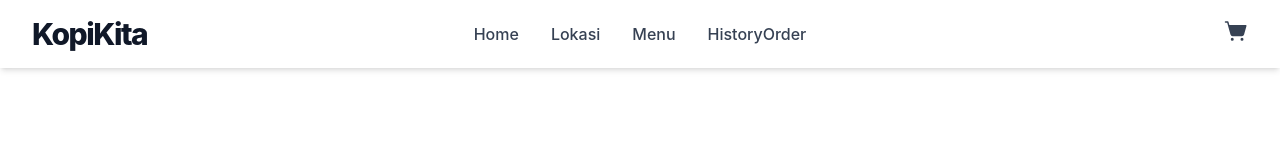
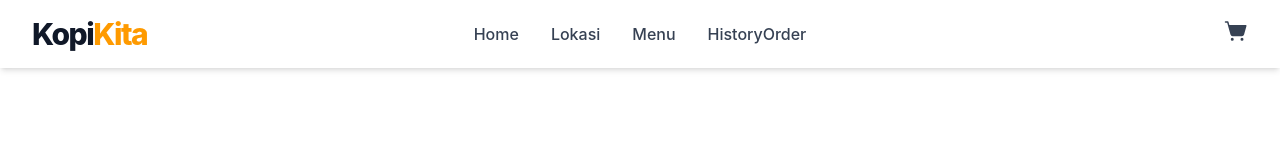
Before and after one commit to Gyandraa/Project-Website-Kopi, a React (Vite) app: page / in a window 1280 px wide. Shown: the top 160 px of the page. Built offline with nearby package versions, Linux system fonts and the light colour scheme.

Commit message:
feat: add some color for teks kopikita

```diff
--- a/src/layout/navbar.tsx
+++ b/src/layout/navbar.tsx
@@ -6,7 +6,7 @@ export default function Navbar() {
     <div className="relative flex items-center justify-between py-4 px-8 bg-white shadow-md">
       <div>
         <h2 className="text-3xl font-extrabold tracking-tighter text-gray-900">
-          KopiKita
+          Kopi<span className="text-amber-500">Kita</span>
         </h2>
       </div>
 
```
